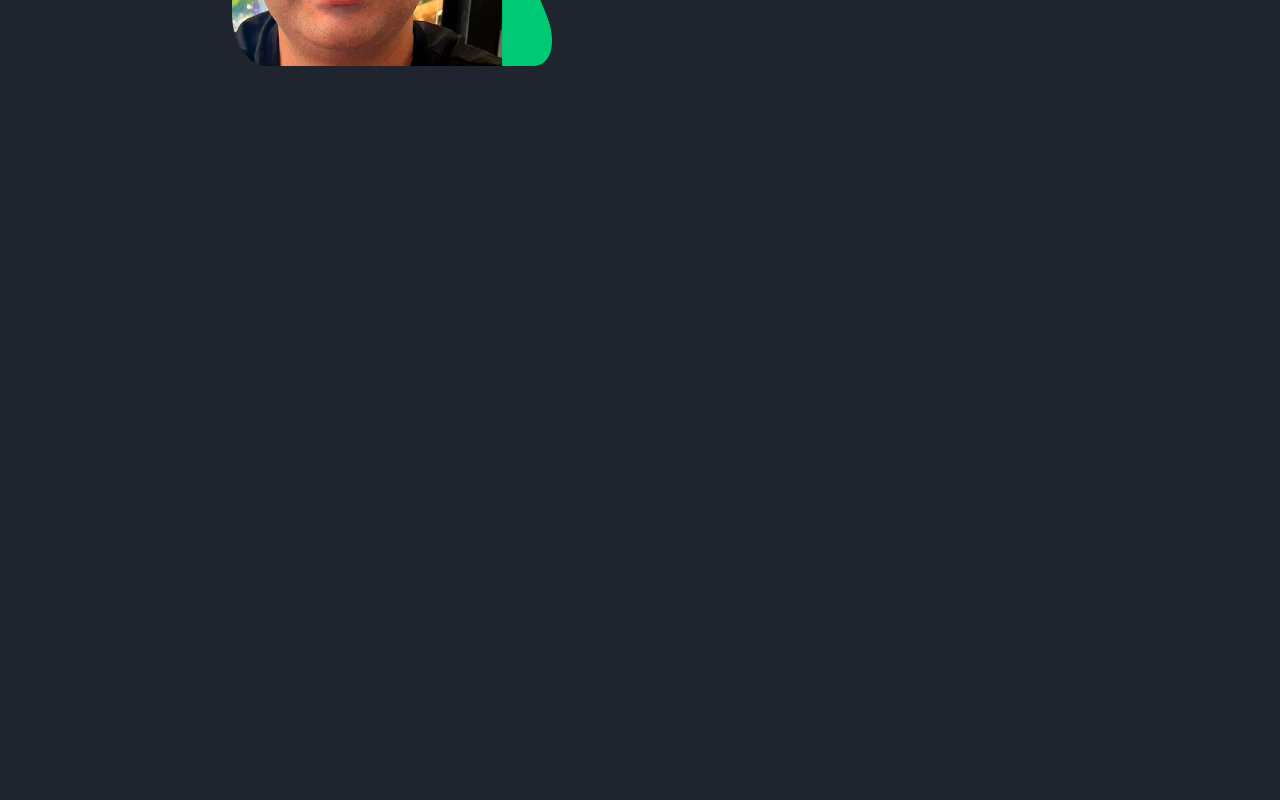
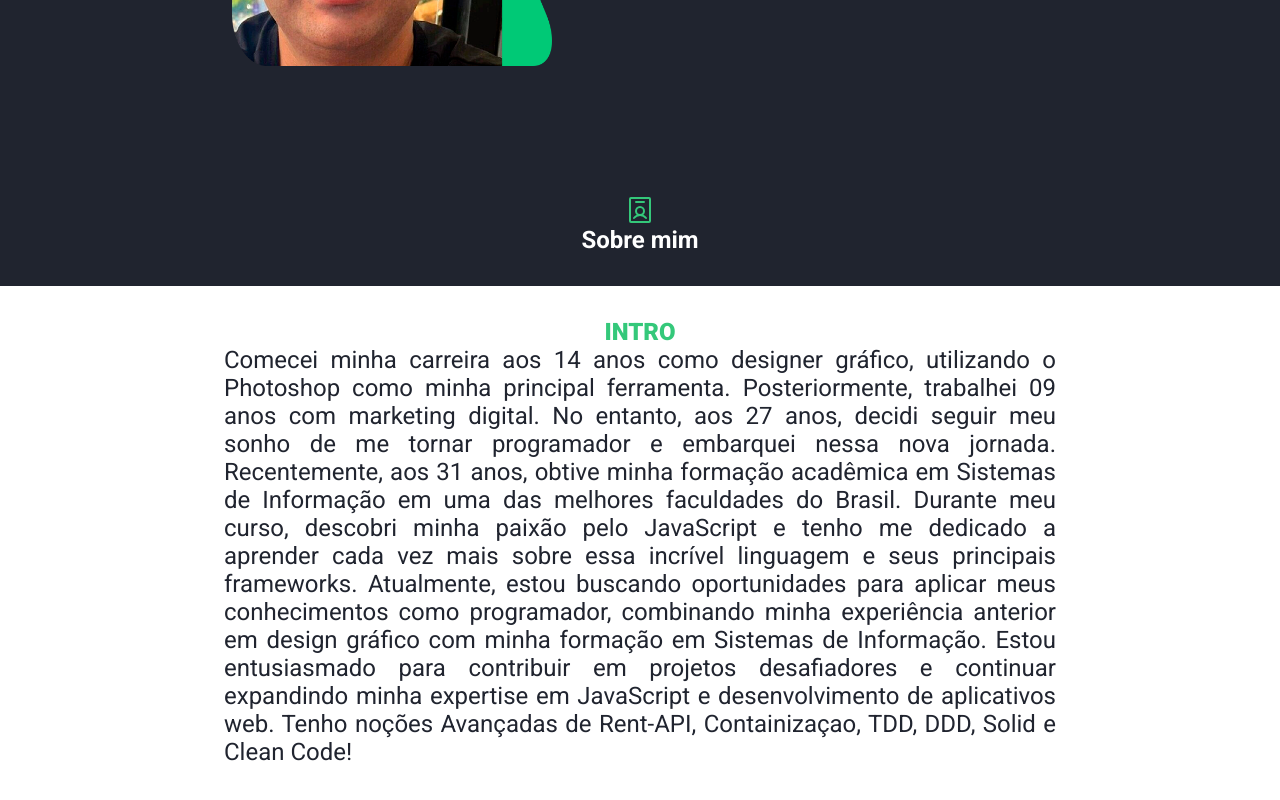
Before and after one commit to gustavogmfarias/gugo.dev, a React (Vite) app: page / in a window 1280 px wide. Shown: the part 430-1230 px from the top of the page. Before the commit the page ends 800 px from the top, so only its background shows below. Built offline with nearby package versions, Linux system fonts and the light colour scheme; no server answers.

Commit message:
Starting intro

```diff
--- a/package.json
+++ b/package.json
@@ -5,7 +5,7 @@
   "type": "module",
   "scripts": {
     "dev": "vite",
-    "dev:server": "json-server server.json -p 3333 -w -d 5000",
+    "dev:server": "json-server server.json -p 3333 -w ",
     "build": "tsc && vite build",
     "lint": "eslint src --ext ts,tsx --report-unused-disable-directives --max-warnings 0",
     "preview": "vite preview"
--- a/src/App.tsx
+++ b/src/App.tsx
@@ -5,6 +5,7 @@ import { Home } from "./pages/Home";
 import { BrowserRouter } from "react-router-dom";
 import { DefaultSeo } from "next-seo";
 import { LanguageProvider } from "./contexts/LanguageContext";
+import { AboutMe } from "./pages/AboutMe";
 
 export function App() {
   return (
@@ -13,6 +14,7 @@ export function App() {
         <GlobalStyle />
         <BrowserRouter>
           <Home />
+          <AboutMe />
         </BrowserRouter>
 
         <DefaultSeo
--- /dev/null
+++ b/src/pages/AboutMe/PersonalDetail/index.tsx
@@ -0,0 +1,16 @@
+import { ReactNode } from "react";
+
+interface Props {
+  label: string;
+  icon: ReactNode;
+  variant: "full" | "transparent";
+  info: string;
+}
+
+export function PersonalDetail({ label, icon, variant, info }: Props) {
+  return (
+    <p>
+      {label}, {icon}, {variant}, {info}
+    </p>
+  );
+}
--- a/src/pages/AboutMe/index.tsx
+++ b/src/pages/AboutMe/index.tsx
@@ -0,0 +1,59 @@
+import { PersonalDetail } from "./PersonalDetail";
+import {
+  Container,
+  Header,
+  MainContainer,
+  PersonalDetailsContainer,
+} from "./styles";
+import { IdentificationBadge } from "@phosphor-icons/react";
+import { useTheme } from "styled-components";
+
+export function AboutMe() {
+  const theme = useTheme();
+  return (
+    <Container>
+      <Header>
+        <IdentificationBadge size={32} color={theme["green-300"]} />
+        <p>Sobre mim</p>
+      </Header>
+      <MainContainer>
+        <div>
+          <p>INTRO</p>
+        </div>
+        <div>
+          <p>
+            Comecei minha carreira aos 14 anos como designer gráfico, utilizando
+            o Photoshop como minha principal ferramenta. Posteriormente,
+            trabalhei 09 anos com marketing digital. No entanto, aos 27 anos,
+            decidi seguir meu sonho de me tornar programador e embarquei nessa
+            nova jornada. Recentemente, aos 31 anos, obtive minha formação
+            acadêmica em Sistemas de Informação em uma das melhores faculdades
+            do Brasil. Durante meu curso, descobri minha paixão pelo JavaScript
+            e tenho me dedicado a aprender cada vez mais sobre essa incrível
+            linguagem e seus principais frameworks. Atualmente, estou buscando
+            oportunidades para aplicar meus conhecimentos como programador,
+            combinando minha experiência anterior em design gráfico com minha
+            formação em Sistemas de Informação. Estou entusiasmado para
+            contribuir em projetos desafiadores e continuar expandindo minha
+            expertise em JavaScript e desenvolvimento de aplicativos web. Tenho
+            noções Avançadas de Rent-API, Containizaçao, TDD, DDD, Solid e Clean
+            Code!
+          </p>
+        </div>
+      </MainContainer>
+
+      <PersonalDetailsContainer>
+        <PersonalDetail
+          variant="full"
+          label=""
+          icon=""
+          info=""
+        ></PersonalDetail>
+      </PersonalDetailsContainer>
+      {/* <ButtonsContainer>
+        <Button variant="full">linkedin.com/in/gustavogmfarias</Button>
+        <Button variant="transparent">github.com/gustavogmfarias</Button>
+      </ButtonsContainer> */}
+    </Container>
+  );
+}
--- a/src/pages/AboutMe/styles.ts
+++ b/src/pages/AboutMe/styles.ts
@@ -0,0 +1,135 @@
+import styled from "styled-components";
+
+export const Container = styled.div`
+  max-width: 100vw;
+  flex: 1;
+
+  display: flex;
+  flex-direction: column;
+
+  margin: 8rem 0 auto;
+
+  align-items: center;
+  justify-content: space-between;
+
+  text-decoration: none;
+
+  background-color: ${(props) => props.theme["white"]};
+
+  @media (max-width: 768px) {
+    justify-content: flex-start;
+    flex-direction: column;
+    margin: 1rem 0 auto;
+  }
+`;
+
+export const Header = styled.div`
+  width: 100%;
+  display: flex;
+  flex-direction: column;
+
+  margin-bottom: 1rem;
+  padding-bottom: 2rem;
+
+  align-items: center;
+  justify-content: space-between;
+
+  text-decoration: none;
+
+  font-size: 1.5rem;
+  font-weight: 600;
+
+  background-color: ${(props) => props.theme["gray-600"]};
+`;
+
+export const MainContainer = styled.div`
+  width: 100%;
+  display: flex;
+  flex-direction: column;
+
+  margin: 0 auto;
+
+  align-items: center;
+  justify-content: center;
+
+  text-decoration: none;
+  color: ${(props) => props.theme["gray-600"]};
+
+  div {
+    width: 65%;
+
+    display: flex;
+
+    align-items: center;
+    justify-content: center;
+
+    margin-bottom: 2rem;
+
+    @media (max-width: 768px) {
+      width: 90%;
+
+      justify-content: flex-start;
+      flex-direction: column;
+      margin: 1rem 0 auto;
+    }
+
+    &:first-child {
+      color: ${(props) => props.theme["green-300"]};
+      margin: 1rem 0 auto;
+      font-weight: 800;
+      font-size: 1.5rem;
+    }
+
+    &:last-child {
+      display: flex;
+
+      align-items: center;
+      justify-content: center;
+      text-align: justify;
+
+      font-family: "Roboto";
+      font-weight: 400;
+      font-size: 1.5rem;
+    }
+  }
+`;
+
+export const IconsTechContainter = styled.div`
+  display: flex;
+  flex-direction: row;
+
+  margin: 1rem 0 auto;
+  margin-bottom: 1rem;
+
+  align-items: center;
+  justify-content: space-between;
+
+  text-decoration: none;
+`;
+export const PersonalDetailsContainer = styled.div`
+  display: flex;
+  flex-direction: column;
+
+  margin: 8rem 0 auto;
+
+  align-items: center;
+  justify-content: space-between;
+
+  text-decoration: none;
+`;
+export const ButtonsContainer = styled.div`
+  display: flex;
+  flex-direction: column;
+
+  margin: 8rem 0 auto;
+
+  align-items: center;
+  justify-content: space-between;
+
+  text-decoration: none;
+`;
+
+interface ButtonVariants {
+  variant: "full" | "transparent";
+}
+export const Button = styled.button<ButtonVariants>``;
```
Also changed, not shown: src/pages/AboutMe/PersonalDetail/styles.ts (added).
